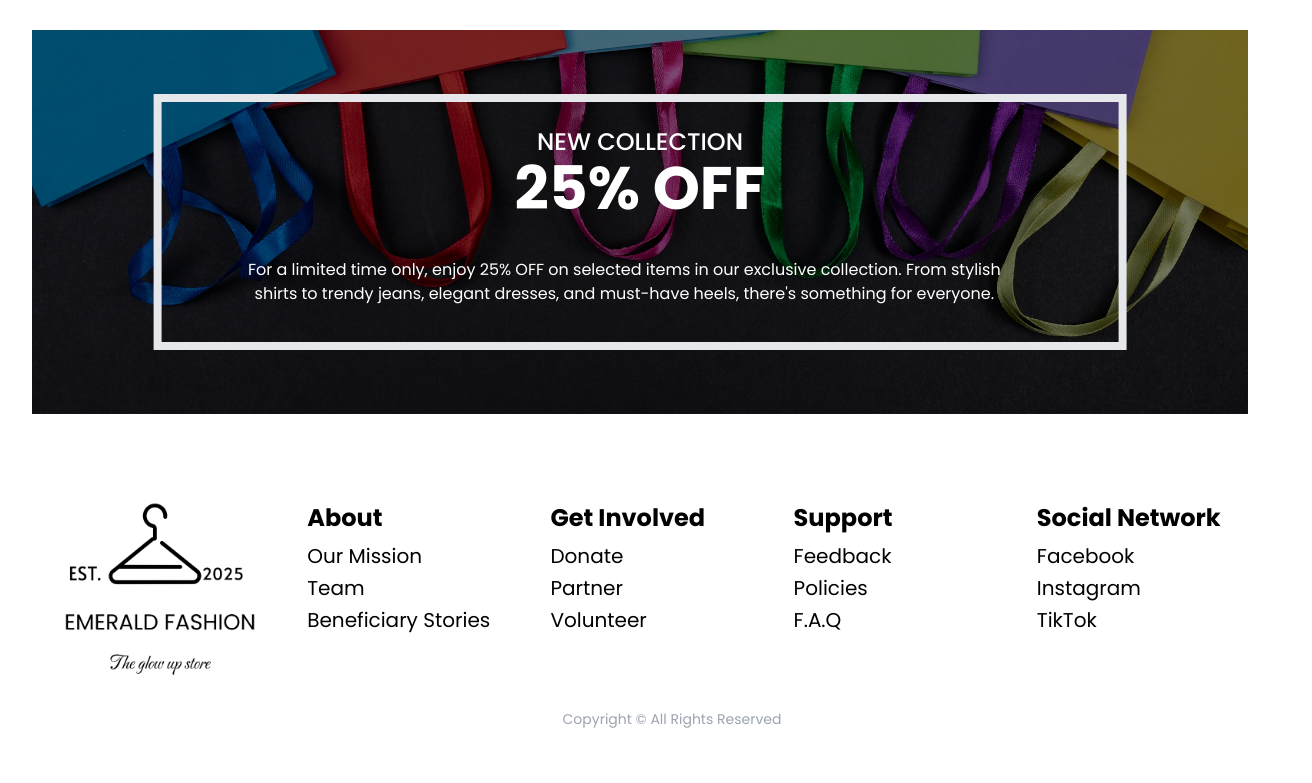
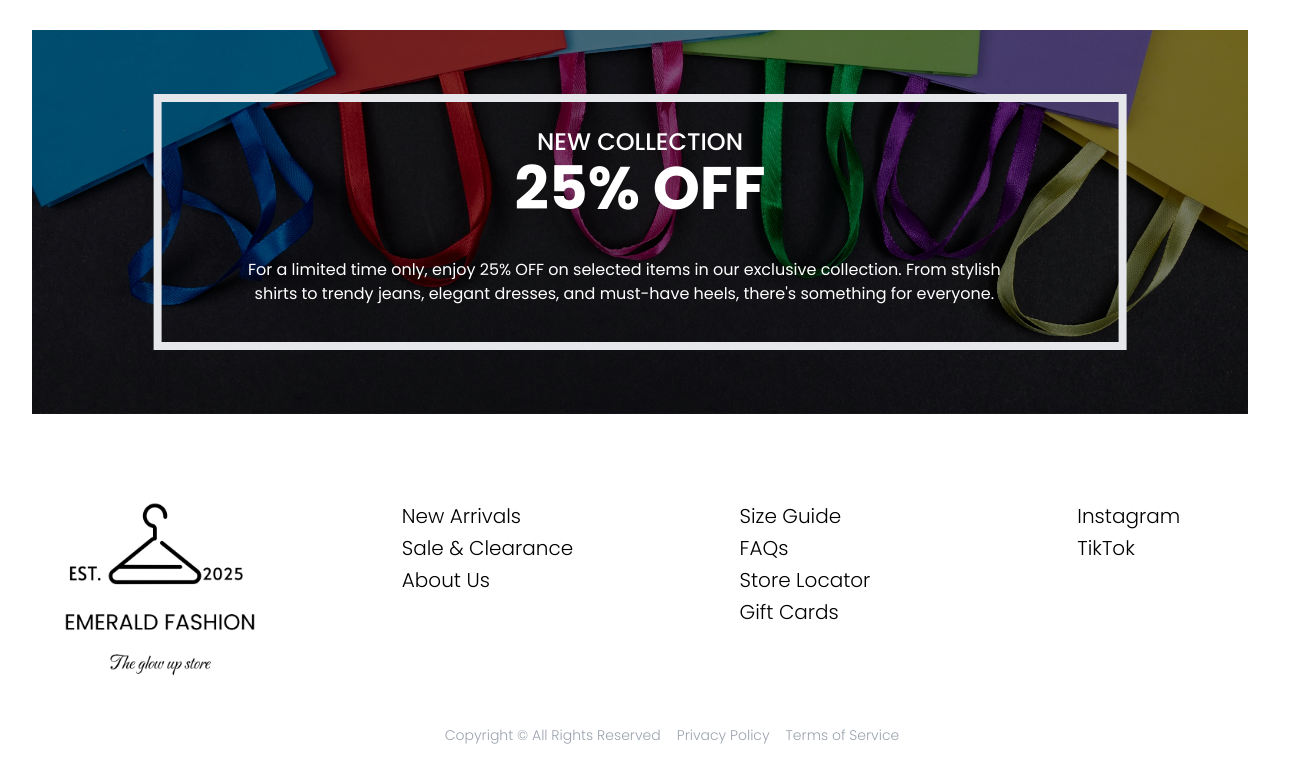
Before and after one commit to smigthereason/emerald-2, a React (Vite) app: page / in a window 1280 px wide. Shown: the part 2454-3237 px from the top of the page, 1312 px wide, since content can reach past the window. Built offline with nearby package versions, Linux system fonts and the light colour scheme.

Commit message:
fix footer elements, remove overflow

```diff
--- a/src/App.css
+++ b/src/App.css
@@ -11,4 +11,5 @@
   padding: 2rem;
   text-align: center;
   text-decoration: none;
+  overflow-x: hidden;
 }
--- a/src/components/Footer.tsx
+++ b/src/components/Footer.tsx
@@ -3,11 +3,11 @@ import { Link } from "react-router-dom";
 
 const Footer: React.FC = () => {
   return (
-    <footer className=" w-screen text-black text-2xl overflow-x-hidden p-4">
+    <footer className="w-screen text-black font-light text-2xl overflow-x-hidden p-4 ">
       <div className="px-4 py-10">
-        <div className="flex flex-col md:flex-row md:justify-between items-start">
-          {/* Logo and tagline */}
-          <div className="w-full sm:w-1/2 md:w-1/5 mb-6 md:mb-0 flex justify-center md:justify-start">
+        <div className="flex flex-col md:flex-row md:justify-between items-start gap-4">
+          {/* Logo */}
+          <div className="w-full md:w-1/6 flex justify-center md:justify-start mb-6 md:mb-0">
             <img
               className="h-auto w-48"
               src="/src/assets/Logos/e-logo1.png"
@@ -15,121 +15,117 @@ const Footer: React.FC = () => {
             />
           </div>
 
-          {/* About */}
-          <div className="w-full sm:w-1/2 md:w-1/5 mb-6 md:mb-0">
-            <h3 className="font-bold mb-2 text-center md:text-left">About</h3>
-            <ul className="text-xl space-y-1 text-center md:text-left">
-              <li>
-                <Link to="/" className="no-underline hover:text-[#ff6633]">
-                  Our Mission
+          {/* Shop by Category */}
+          <div className="w-full md:w-1/6 mb-6 md:mb-0">
+            <ul className="text-xl space-y-1 text-center md:text-left ">
+              <li className="transform transition duration-300 hover:scale-95">
+                <Link
+                  to="/new-arrivals"
+                  className="no-underline hover:text-[#ff6633] "
+                >
+                  New Arrivals
                 </Link>
               </li>
-              <li>
-                <Link to="/" className="no-underline hover:text-[#ff6633]">
-                  Team
+              <li className="transform transition duration-300 hover:scale-95">
+                <Link to="/sale" className="no-underline hover:text-[#ff6633]">
+                  Sale &amp; Clearance
                 </Link>
               </li>
-              <li>
-                <Link to="/" className="no-underline hover:text-[#ff6633]">
-                  Beneficiary Stories
+              <li className="transform transition duration-300 hover:scale-95">
+                <Link
+                  to="/about-us"
+                  className="no-underline hover:text-[#ff6633]"
+                >
+                  About Us
                 </Link>
               </li>
             </ul>
           </div>
 
-          {/* Get Involved */}
-          <div className="w-full sm:w-1/2 md:w-1/5 mb-6 md:mb-0">
-            <h3 className="font-bold mb-2 text-center md:text-left">
-              Get Involved
-            </h3>
+          {/* Support & Resources */}
+          <div className="w-full md:w-1/6 mb-6 md:mb-0">
             <ul className="text-xl space-y-1 text-center md:text-left">
-              <li>
-                <Link to="/loading" className="no-underline hover:text-[#ff6633]">
-                  Donate
+              <li className="transform transition duration-300 hover:scale-95">
+                <Link
+                  to="/size-guide"
+                  className="no-underline hover:text-[#ff6633]"
+                >
+                  Size Guide
                 </Link>
               </li>
-              <li>
-                <Link to="/partner" className="no-underline hover:text-[#ff6633]">
-                  Partner
+              <li className="transform transition duration-300 hover:scale-95">
+                <Link to="/faq" className="no-underline hover:text-[#ff6633]">
+                  FAQs
                 </Link>
               </li>
-              <li>
+              <li className="transform transition duration-300 hover:scale-95">
                 <Link
-                  to="/volunteer"
+                  to="/store-locator"
                   className="no-underline hover:text-[#ff6633]"
                 >
-                  Volunteer
+                  Store Locator
+                </Link>
+              </li>
+              <li className="transform transition duration-300 hover:scale-95">
+                <Link
+                  to="/gift-cards"
+                  className="no-underline hover:text-[#ff6633]"
+                >
+                  Gift Cards
                 </Link>
               </li>
             </ul>
           </div>
 
-          {/* Support */}
-          <div className="w-full sm:w-1/2 md:w-1/5 mb-6 md:mb-0">
-            <h3 className="font-bold mb-2 text-center md:text-left">Support</h3>
+          {/* Social Networks */}
+          <div className="w-full md:w-1/6 mb-6 md:mb-0">
             <ul className="text-xl space-y-1 text-center md:text-left">
-              <li>
-                <Link
-                  to="/contact#contact"
+              <li className="transform transition duration-300 hover:scale-95">
+                <a
+                  href="https://instagram.com"
                   className="no-underline hover:text-[#ff6633]"
-                >
-                  Feedback
-                </Link>
-              </li>
-              <li>
-                <Link
-                  to="/policies#policy"
-                  className="no-underline hover:text-[#ff6633]"
-                >
-                  Policies
-                </Link>
-              </li>
-              <li>
-                <Link to="/FAQ#faq" className="no-underline hover:text-[#ff6633]">
-                  F.A.Q
-                </Link>
-              </li>
-            </ul>
-          </div>
-
-          {/* Social Network */}
-          <div className="w-full sm:w-1/2 md:w-1/5 mb-6 md:mb-0">
-            <h3 className="font-bold mb-2 text-center md:text-left">
-              Social Network
-            </h3>
-            <ul className="text-xl space-y-1 text-center md:text-left">
-              <li>
-                <Link
-                  to="https://facebook.com"
-                  className="no-underline hover:text-[#ff6633]"
-                >
-                  Facebook
-                </Link>
-              </li>
-              <li>
-                <Link
-                  to="https://instagram.com"
-                  className="no-underline hover:text-[#ff6633]"
+                  target="_blank"
+                  rel="noopener noreferrer"
                 >
                   Instagram
-                </Link>
+                </a>
               </li>
-              <li>
-                <Link
-                  to="https://tiktok.com"
-                  className="no-underline hover:text-[#ff6633]"
+              <li className="transform transition duration-300 hover:scale-95">
+                <a
+                  href="https://tiktok.com"
+                  className="no-underline hover:text-[#ff6633] "
+                  target="_blank"
+                  rel="noopener noreferrer"
                 >
                   TikTok
-                </Link>
+                </a>
               </li>
             </ul>
           </div>
         </div>
 
         {/* Copyright */}
-        <div className="mt-8 flex justify-center">
-          <div className="w-full text-center text-sm text-gray-400">
-            Copyright © All Rights Reserved
+        <div className="mt-8  pt-4">
+          <div className="flex flex-col md:flex-row justify-center items-center gap-4">
+            <p className="text-sm text-gray-400">
+              Copyright © All Rights Reserved
+            </p>
+            <p className="text-sm text-gray-400 transform transition duration-300 hover:scale-110">
+              <Link
+                to="/privacy-policy"
+                className="no-underline hover:text-[#352f2d]"
+              >
+                Privacy Policy
+              </Link>
+            </p>
+            <p className="text-sm text-gray-400 transform transition duration-300 hover:scale-110">
+              <Link
+                to="/terms-of-service"
+                className="no-underline hover:text-[#352f2d]"
+              >
+                Terms of Service
+              </Link>
+            </p>
           </div>
         </div>
       </div>
```
